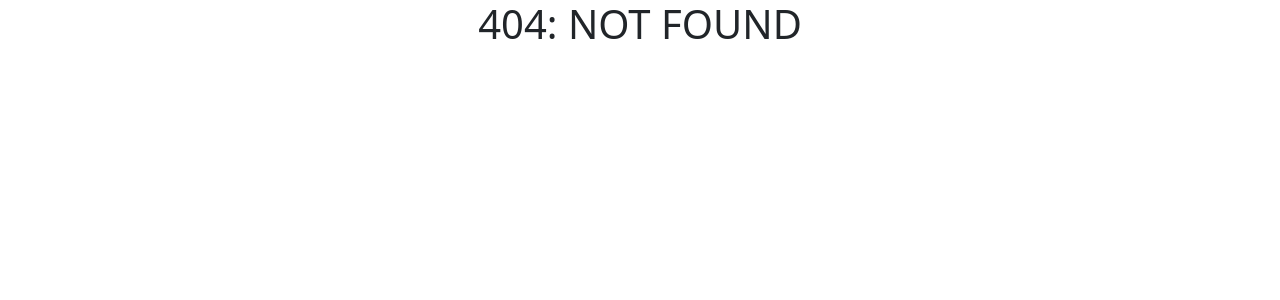
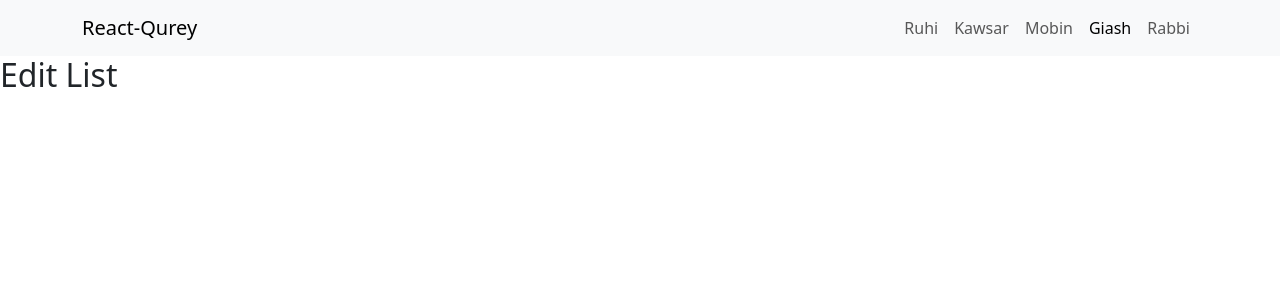
Before and after one commit to mamtn011/react-query, a React (Create React App) app: page /giash/1/edit in a window 1280 px wide. Before the commit this address had no page. Shown: the top 300 px of the page. Built offline with nearby package versions, Linux system fonts and the light colour scheme.

Commit message:
giasuddin-routing-fetures-added

```diff
--- a/src/App.js
+++ b/src/App.js
@@ -1,12 +1,17 @@
 import ErrorBoundary from "./component/ErrorBoundary";
 import Ruhi from "./component/Ruhi";
-import Giash from "./component/Giash";
 import Kawsar from "./component/Kawsar";
 import Rabbi from "./component/Rabbi";
 import Mobin from "./component/Mobin";
 import Root from "./component/Root";
 
 import MobinEdit from "./mobin/MobinEdit";
+/// Gias_Uddin ----
+import Giash from "./component/Giash";
+import PostList from "./giasuddin/PostList";
+import Post from "./giasuddin/Post";
+import EditPost from "./giasuddin/EditPost";
+
 
 import {
   createBrowserRouter,
@@ -22,7 +27,14 @@ const router = createBrowserRouter(
       <Route path="kawsar" element={<Kawsar />} />
       <Route path="mobin" element={<Mobin />} />
       <Route path="mobin-edit/:id" element={<MobinEdit />} />
+
+      {/* Gias uddin start his working form here */}
       <Route path="giash" element={<Giash />} />
+      <Route path="giash" element={<PostList />} />
+      <Route path="giash/:id" element={<Post />} />
+      <Route path="giash/:id/edit" element={<EditPost />} />
+      {/* END */}
+
       <Route path="rabbi" element={<Rabbi />} />
     </Route>
   )
--- a/src/component/Giash.js
+++ b/src/component/Giash.js
@@ -1,3 +1,9 @@
+import PostList from "../giasuddin/PostList";
+
 export default function Giash() {
-	return <div>Gias</div>;
+	return (
+		<>
+			<PostList />
+		</>
+	)
 }
--- /dev/null
+++ b/src/giasuddin/EditPost.js
@@ -0,0 +1,9 @@
+function EditPost()
+{
+    return (
+        <>
+            <h2>Edit List</h2>
+        </>
+    )
+}
+export default EditPost;
--- /dev/null
+++ b/src/giasuddin/Post.js
@@ -0,0 +1,9 @@
+function Post()
+{
+    return (
+        <>
+            <h2>Post</h2>
+        </>
+    )
+}
+export default Post;
--- /dev/null
+++ b/src/giasuddin/PostList.js
@@ -0,0 +1,9 @@
+function PostList()
+{
+    return (
+        <>
+            <h2>Post List</h2>
+        </>
+    )
+}
+export default PostList;
```
